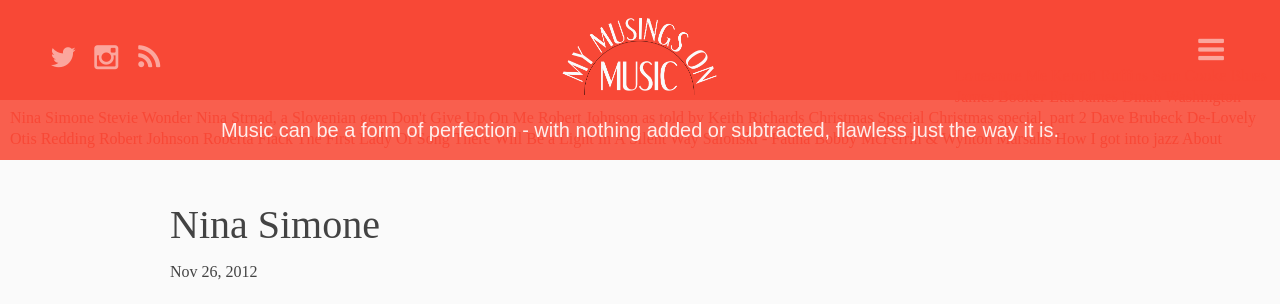
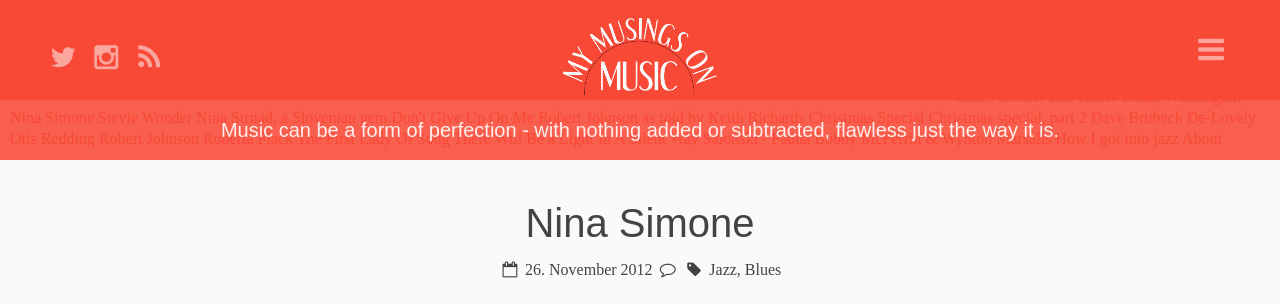
Before and after one commit to zanderle/mymusings, a Jekyll site: the page built from posts_bkp/2012-11-26-Nina-Simone.html, in a window 1280 px wide, cut to the strip 0-304 px from the top of the page. Built offline with Jekyll 4.4.1, drawn with Linux system fonts in a browser that asks for light colours; some web fonts are replaced; comment, search, counter and statistics services are not loaded.

Commit message:
Styled single post page

```diff
--- a/_layouts/post.html
+++ b/_layouts/post.html
@@ -4,8 +4,15 @@ layout: default
 <div class="post">
 
   <header class="post-header">
-    <h1>{{ page.title }}</h1>
-    <p class="meta">{{ page.date | date: "%b %-d, %Y" }}{% if page.author %} • {{ page.author }}{% endif %}{% if page.meta %} • {{ page.meta }}{% endif %}</p>
+    <h1 class="text-center heading">{{ page.title }}</h1>
+    <div class="text-center">
+        <i class="icon-calendar-empty inline-block"></i>
+        <span class="inline-block">{{ page.date | date: "%-d. %B %Y" }}</span>
+        <i class="icon-comment-empty inline-block"></i>
+        <a href="{{ page.url }}#disqus_thread"></a>
+        <i class="icon-tag inline-block"></i>
+        <span class="inline-block tags">Jazz, Blues</span>
+    </div>
   </header>
 
   <article class="post-content">
--- a/_sass/_desktop-styles.scss
+++ b/_sass/_desktop-styles.scss
@@ -148,3 +148,7 @@ a:hover { color: $secondary-color; }
         color: $default-color-white;
     }
 }
+
+.post-header {
+    margin-bottom: 30px;
+}
```
Also changed, not shown: _layouts/default.html (+12 -0 lines), index.html (+1 -14 lines), css/style.css. Lines whose indentation alone changed are shown as unchanged.
